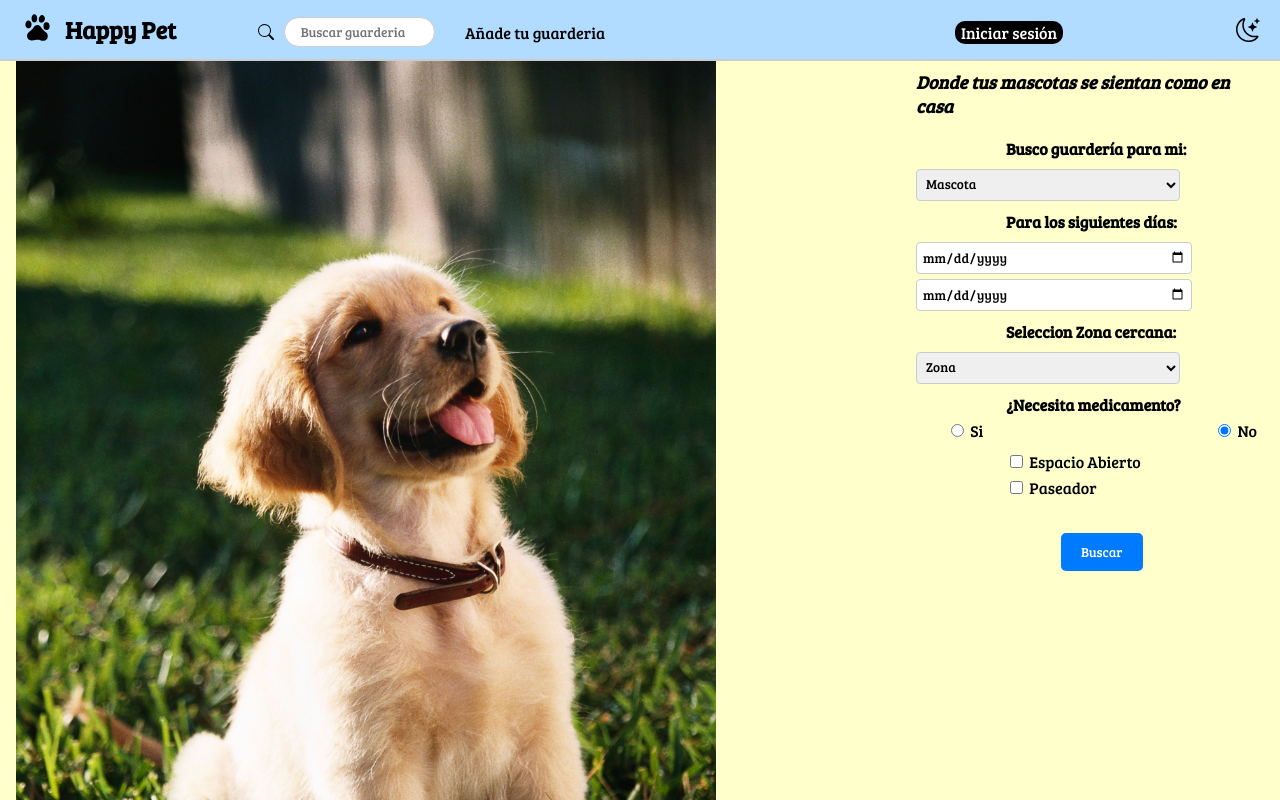
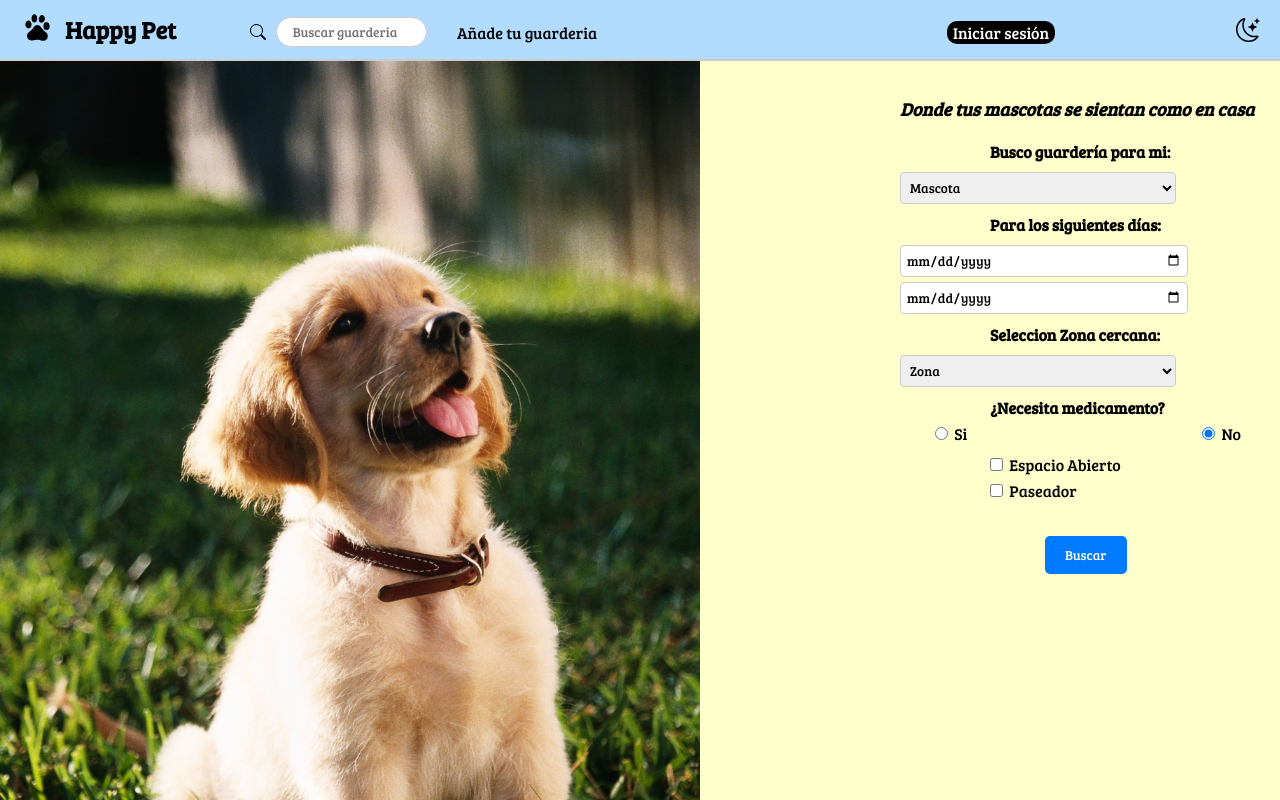
Before and after one commit to FrancoBalduini/TPI-LC3, a React (Vite) app in the folder tpintegrador/: page / in a window 1280 px wide. Shown: the top 800 px of the page. Built offline with nearby package versions, Linux system fonts and the light colour scheme.

Commit message:
Acomode los items en la pagina

```diff
--- a/tpintegrador/src/components/homePage/HomePage.css
+++ b/tpintegrador/src/components/homePage/HomePage.css
@@ -1,10 +1,6 @@
-main {
-  display: flex;
-  flex-direction: row;
-  justify-content: center;
-  align-items: center;
-  padding: 20px;
-  width: 100%;
+* {
+  margin-left: 0px;
+  margin-bottom: 0px;
 }
 
 .golden-chiquito  {
@@ -18,12 +14,14 @@ main {
   grid-column-end: 2;
   grid-row-start: 1;
   grid-row-end: 2;
+  margin: 0px;
 }
 
 .reservation {
   background-color: #ffffcc;
   border-radius: 10px;
   grid-column-start: 2;
+
 }
 
 .reservation.dark {
@@ -36,6 +34,7 @@ main {
   font-size: 18px;
   margin-bottom: 20px;
   margin-left: 200px;
+  margin-top: 50px;
 }
 
 form div {
```
